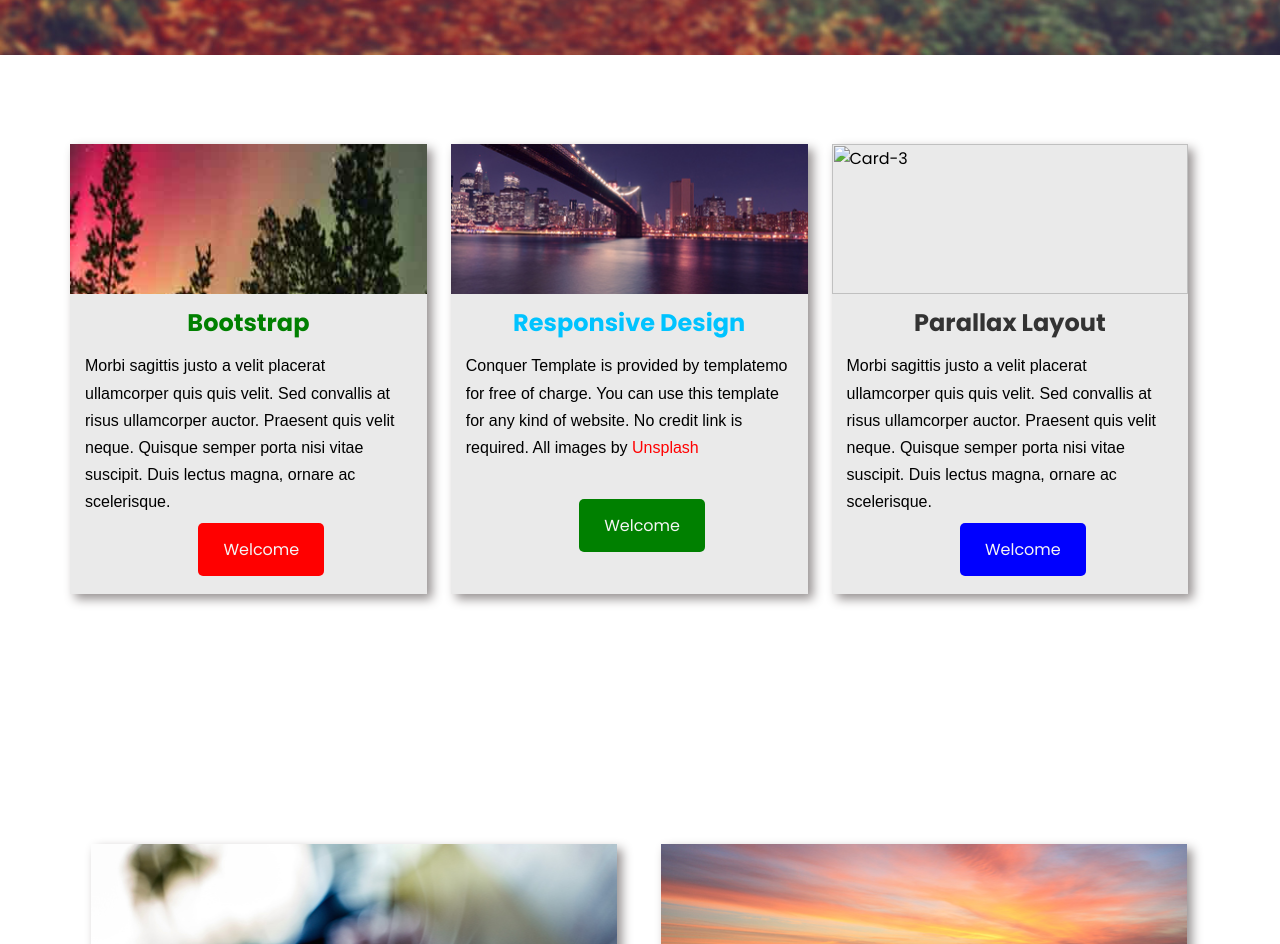
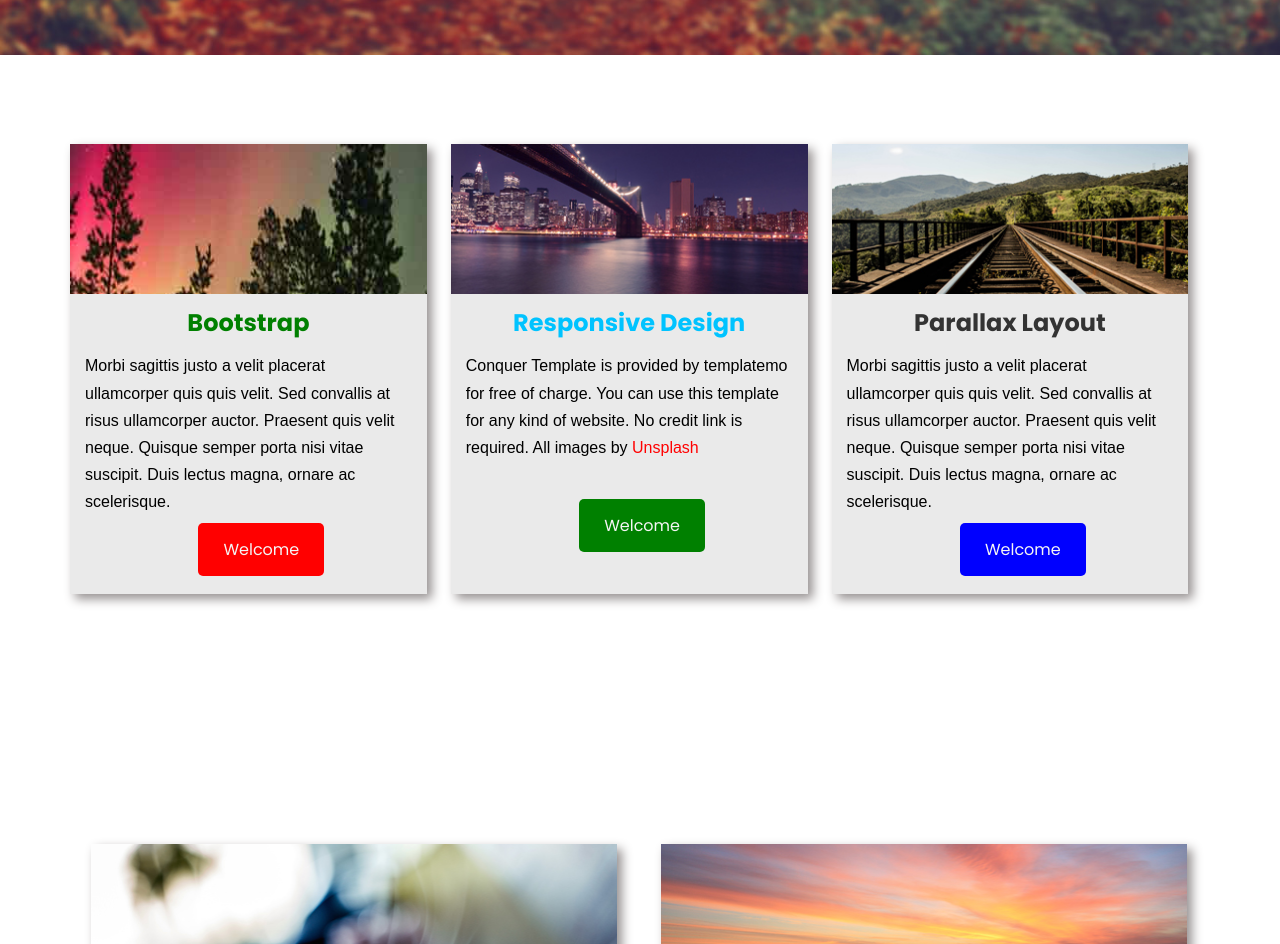
Before and after one commit to Karansidds/chingu-tier-1, a plain HTML site: page index.html in a window 1280 px wide. Shown: the part 795-1739 px from the top of the page. Drawn offline with Linux system fonts and the light colour scheme; the site is published under a folder, as on GitHub Pages, so addresses that start at the root find nothing.

Commit message:
Changes made

```diff
--- a/index.html
+++ b/index.html
@@ -124,7 +124,7 @@
           </div>
           <div class="col span_1_of_3 properties__card-3">
             <div class="card-3__top">
-              <img src="/images/1-3.jpg" alt="Card-3" class="responsive" />
+              <img src="./images/1-3.jpg" alt="Card-3" class="responsive" />
             </div>
             <div class="card-3__body">
               <h3 style="color:#333;">Parallax Layout</h3>
```
